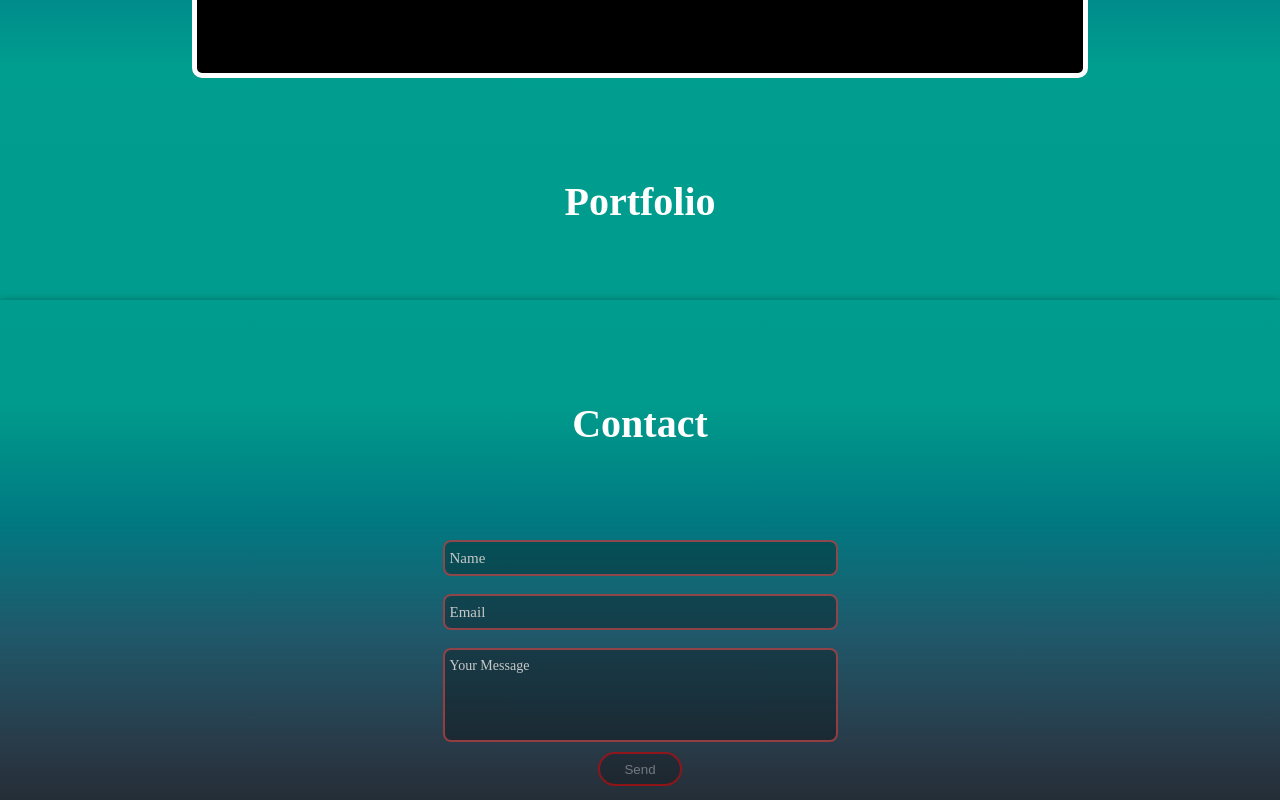
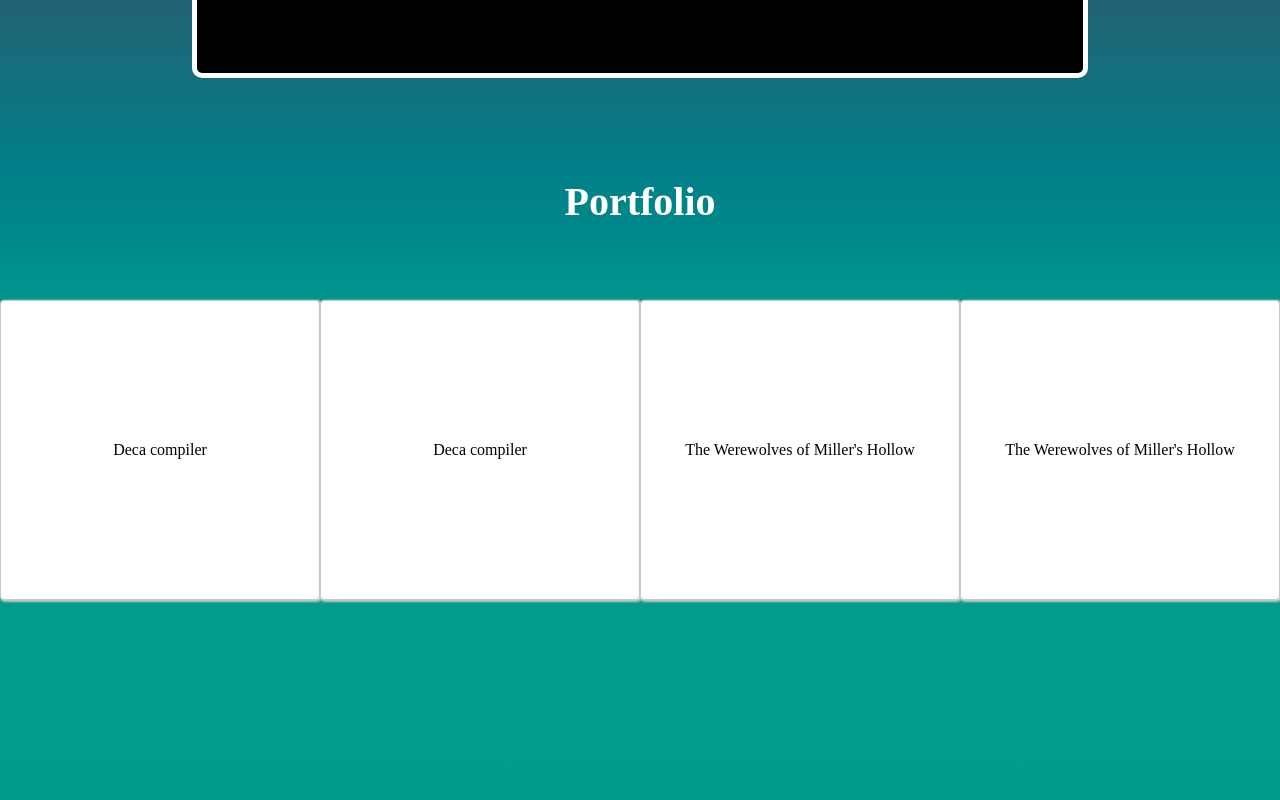
Before and after one commit to Logan2234/Portfolio, a SvelteKit app: page / in a window 1280 px wide. Shown: the part 1184-1984 px from the top of the page. Built offline with nearby package versions, Linux system fonts and the light colour scheme.

Commit message:
Updated portfolio section

```diff
--- a/src/app.html
+++ b/src/app.html
@@ -11,6 +11,7 @@
 			:root {
 				--main-font: 'Times New Roman', Times, serif;
 				--primary-color: rgb(70, 197, 123);
+				user-select: none;
 			}
 
 			html,
@@ -110,17 +111,13 @@
 				scroll-snap-type: y proximity;
 			}
 
-			::selection {
-				background-color: var(--primary-color);
-			}
-
 			a {
 				color: var(--primary-color);
 				text-decoration: none;
 			}
 
-			a::selection {
-				color: white;
+			a:hover {
+				text-decoration: underline;
 			}
 		</style>
 	</head>
--- a/src/lib/components/header.svelte
+++ b/src/lib/components/header.svelte
@@ -59,6 +59,7 @@
 	.inside_link:hover {
 		background-color: white;
 		color: black;
+		text-decoration: none;
 	}
 
 	.progress_bar {
--- /dev/null
+++ b/src/lib/components/portfolio.svelte
@@ -0,0 +1,53 @@
+<script lang="ts">
+	import projects from '$lib/conf/projects.json';
+</script>
+
+<div class="portfolio-container">
+	{#each projects as project}
+		<div class={'project ' + (project.id % 2 ? 'project-impair' : 'project-pair')}>
+			{project.name}
+		</div>
+		<div class={'project ' + (project.id % 2 ? 'project-impair' : 'project-pair')}>
+			{project.name}
+		</div>
+	{/each}
+</div>
+
+<style>
+	.portfolio-container {
+		height: 100vh;
+		display: flex;
+		flex-wrap: wrap;
+		justify-content: space-evenly;
+	}
+
+	.project:hover {
+		border: 2px solid rgb(100, 100, 100);
+		box-shadow: 1px 1px 3px 1px rgb(100, 100, 100);
+	}
+
+	.project-pair:hover {
+		transform: rotate(3deg);
+	}
+
+	.project-impair:hover {
+		transform: rotate(-3deg);
+	}
+
+	.project {
+		background-color: white;
+		border-radius: 4px;
+		border: 1px solid rgb(200, 200, 200);
+		box-shadow: 1px 1px 2px 1px rgb(200, 200, 200);
+		color: black;
+		cursor: pointer;
+		display: flex;
+		height: 300px;
+		min-width: 300px;
+		padding: 10px;
+		align-items: center;
+		justify-content: center;
+		transition: linear 0.1s;
+		width: 25%;
+	}
+</style>
--- /dev/null
+++ b/src/lib/conf/projects.json
@@ -0,0 +1,18 @@
+[
+	{
+		"id": 1,
+		"name": "Deca compiler",
+		"img": "",
+		"url": "",
+		"github": "",
+		"description": ""
+	},
+	{
+		"id": 2,
+		"name": "The Werewolves of Miller's Hollow",
+		"img": "",
+		"url": "",
+		"github": "",
+		"description": ""
+	}
+]
--- a/src/routes/+page.svelte
+++ b/src/routes/+page.svelte
@@ -8,6 +8,7 @@
 	import ContactForm from '$lib/components/contact_form.svelte';
 	import links from '$lib/conf/links.json';
 	import { IMG_PATH } from '$lib/constants/other';
+	import Portfolio from '$lib/components/portfolio.svelte';
 </script>
 
 <AnimatedBackground />
@@ -46,7 +47,7 @@
 			<About />
 		</Section>
 		<Section title="Portfolio">
-			<div />
+			<Portfolio />
 		</Section>
 		<Section title="Contact" style="box-shadow: 0 5px 10px 0 #080808; position:relative">
 			<ContactForm />
```
